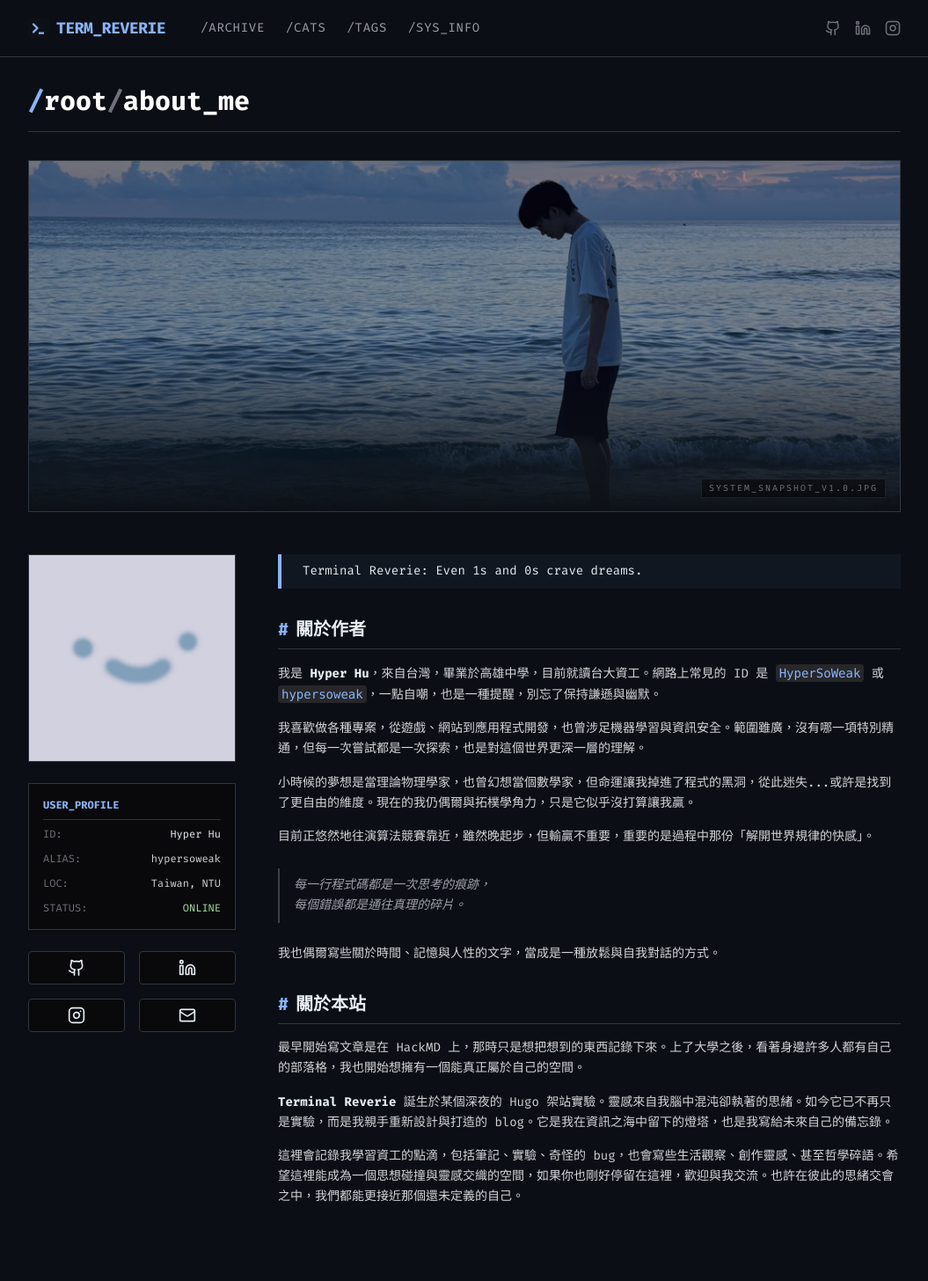
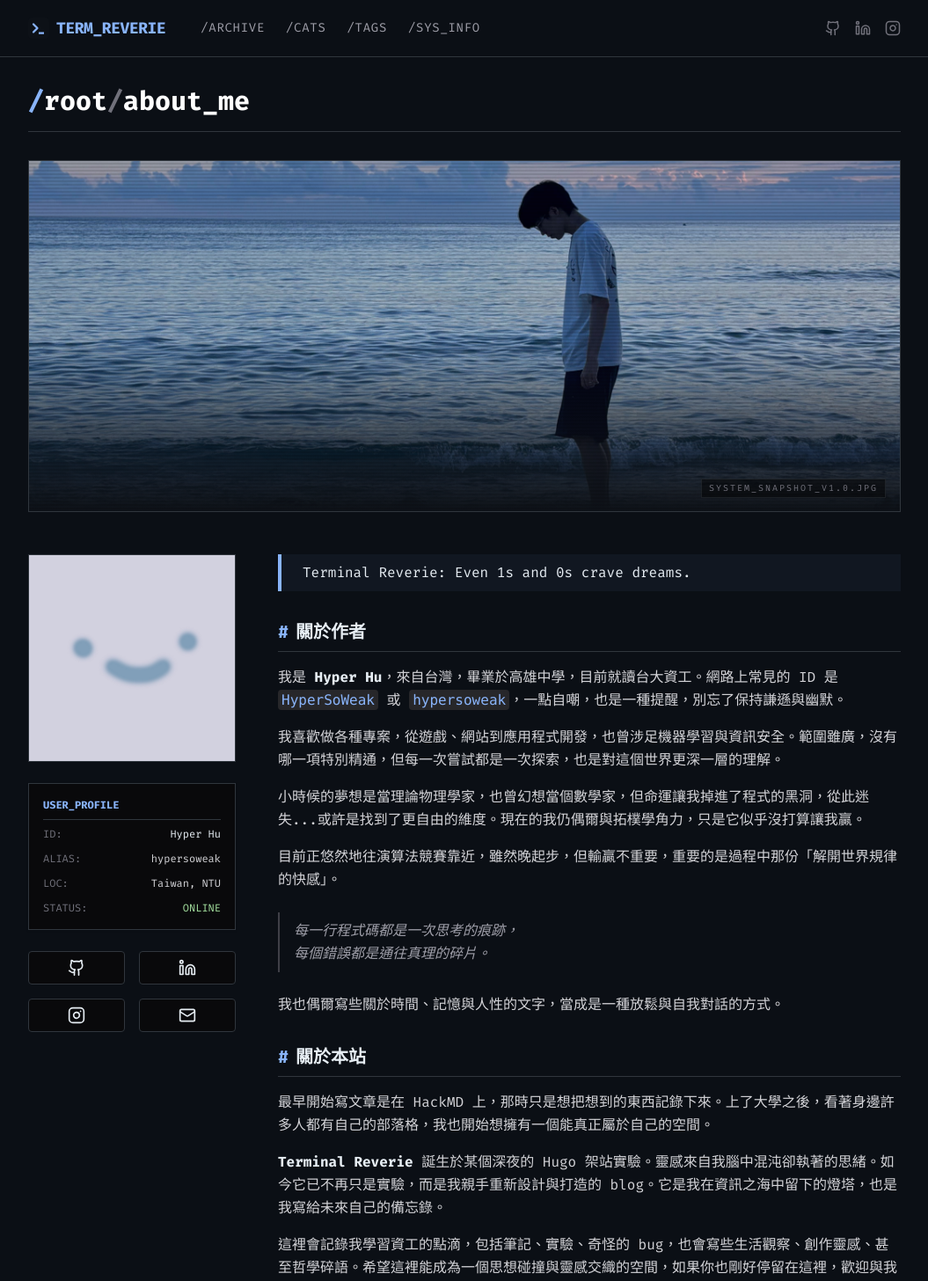
Before and after one commit to HyperSoWeak/blog, a Next.js app: page /about in a window 1280 px wide. Shown: the top 1456 px of the page at 88% size, without its empty margins (112-1167 px from the left). Built offline with nearby package versions, Linux system fonts and the light colour scheme; no server answers.

Commit message:
feat: enhance /about interaction and readability

```diff
--- a/src/app/about/page.tsx
+++ b/src/app/about/page.tsx
@@ -1,13 +1,13 @@
 /* eslint-disable @next/next/no-img-element */
-import { Github, Linkedin, Instagram, Mail } from "lucide-react";
+"use client";
+
+import { Github, Linkedin, Instagram, Mail, X } from "lucide-react";
 import { siteConfig } from "@/lib/config";
-
-export const metadata = {
-  title: "About Me | Terminal Reverie",
-};
+import { useState } from "react";
 
 export default function AboutPage() {
   const { basePath } = siteConfig;
+  const [isZoomed, setIsZoomed] = useState(false);
 
   return (
     <div className="max-w-5xl mx-auto">
@@ -17,17 +17,23 @@ export default function AboutPage() {
       </h1>
 
       {/* Full-width Featured Image at Top */}
-      <div className="mb-12 w-full h-48 md:h-100 overflow-hidden border border-border relative group bg-zinc-950">
+      <div
+        className="mb-12 w-full h-48 md:h-100 overflow-hidden border border-border relative group bg-zinc-950 cursor-zoom-in"
+        onClick={() => setIsZoomed(true)}
+      >
         <img
           src={`${basePath}/images/about/featured.jpg`}
           alt="Featured"
-          className="w-full h-full object-cover opacity-60 transition-opacity duration-700 group-hover:opacity-80"
+          className="w-full h-full object-cover opacity-80 transition-opacity duration-700 group-hover:opacity-100"
         />
         <div className="absolute inset-0 bg-linear-to-t from-[#0d1117] via-transparent to-transparent"></div>
         {/* Scanline overlay */}
         <div
-          className="absolute inset-0 opacity-10 pointer-events-none"
-          style={{ backgroundImage: `url('${basePath}/scanline.png')` }}
+          className="absolute inset-0 pointer-events-none opacity-20"
+          style={{
+            backgroundImage: "linear-gradient(to bottom, rgba(0,0,0,0) 50%, rgba(0,0,0,0.5) 50%)",
+            backgroundSize: "100% 4px",
+          }}
         ></div>
         <div className="absolute bottom-4 right-4 text-right">
           <span className="text-[10px] text-zinc-500 font-mono uppercase tracking-[0.2em] bg-black/50 px-2 py-1 border border-border/50">
@@ -35,6 +41,27 @@ export default function AboutPage() {
           </span>
         </div>
       </div>
+
+      {/* Lightbox Overlay */}
+      {isZoomed && (
+        <div
+          className="fixed inset-0 z-100 flex items-center justify-center bg-black/90 backdrop-blur-sm p-4 animate-in fade-in duration-200"
+          onClick={() => setIsZoomed(false)}
+        >
+          <button
+            className="absolute top-4 right-4 p-2 text-zinc-400 hover:text-white transition-colors"
+            onClick={() => setIsZoomed(false)}
+          >
+            <X size={32} />
+          </button>
+          <img
+            src={`${basePath}/images/about/featured.jpg`}
+            alt="Featured"
+            className="max-w-full max-h-full shadow-2xl object-contain"
+            onClick={(e) => e.stopPropagation()}
+          />
+        </div>
+      )}
 
       <div className="flex flex-col md:flex-row gap-8 md:gap-12 items-start">
         {/* Sidebar / Profile Card */}
@@ -45,7 +72,7 @@ export default function AboutPage() {
               <img
                 src={`${basePath}/images/about/avatar.png`}
                 alt={siteConfig.profile.name}
-                className="w-full h-full object-cover transition-transform duration-500 group-hover:scale-105"
+                className="w-full h-full object-cover transition-transform duration-500 group-hover:scale-110"
               />
             </div>
 
@@ -108,7 +135,7 @@ export default function AboutPage() {
         </div>
 
         {/* Main Content */}
-        <div className="w-full md:w-3/4 space-y-8 font-mono leading-relaxed text-zinc-300 text-sm">
+        <div className="w-full md:w-3/4 space-y-8 font-mono leading-relaxed text-zinc-300 text-base">
           {/* Lead */}
           <div className="border-l-4 border-primary pl-6 py-2 bg-primary/5 text-md text-foreground">
             <p>Terminal Reverie: Even 1s and 0s crave dreams.</p>
```
Also changed, not shown: public/scanline.png (deleted).
